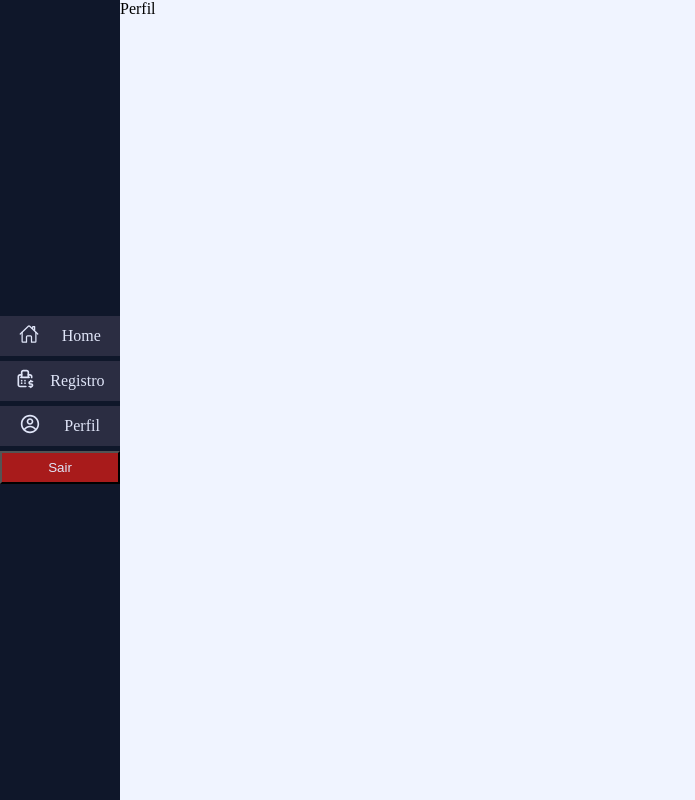
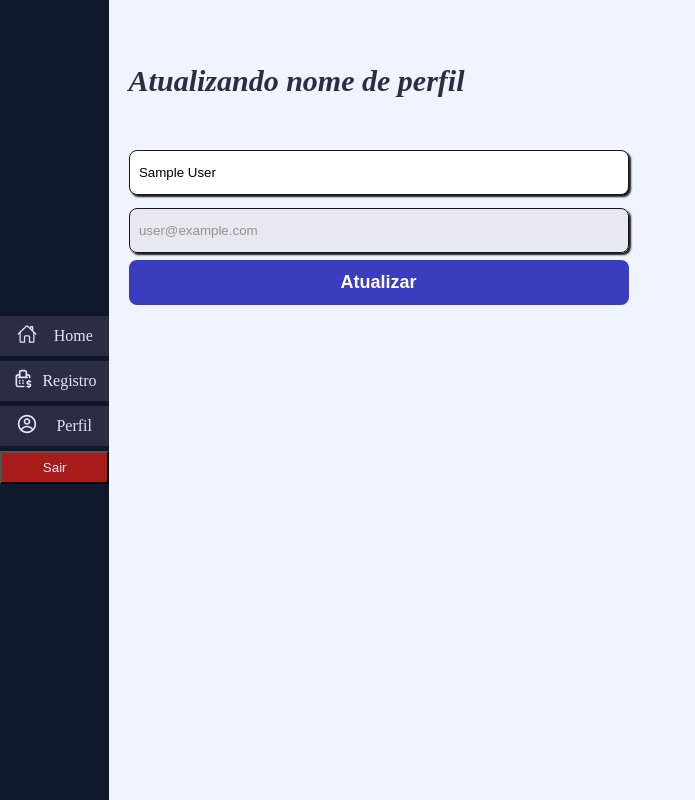
Before and after one commit to SamuelGomes-s/FinanceApp-Web, a React (Create React App) app: page /profile in a window 1280 px wide. Shown: the whole page, without its empty margins (0-695 px from the left). Built offline with nearby package versions, Linux system fonts and the light colour scheme; no server answers; sample sign-in values are in the browser's storage.

Commit message:
Criando atualização de perfil

```diff
--- a/src/components/Input/index.js
+++ b/src/components/Input/index.js
@@ -27,6 +27,11 @@ const InputStyled = styled.input`
     height: 45px;
     padding: 0 0.7em;
     border-radius: 8px;
+    &:disabled{
+        background-color:rgba(214, 214, 214, 0.4);
+        cursor: not-allowed;
+        color:rgb(146, 146, 146)
+    }
 `;
 
 const Error = styled.span`
--- a/src/contexts/AuthContext.js
+++ b/src/contexts/AuthContext.js
@@ -91,6 +91,7 @@ export default function AuthContextProvider({ children }) {
                 setLoadingAuth,
                 loadingUser,
                 LogOut,
+                setUser,
                 user
             }}
         >
--- a/src/pages/Profile/index.js
+++ b/src/pages/Profile/index.js
@@ -1,8 +1,66 @@
-export default function Profile(){
-    return(
-        <div>
+import { useContext, useEffect, useState } from "react";
+import { Button, Container, Content, ProfileInput, Title } from "./styles";
+import { AuthContext } from "../../contexts/AuthContext"
+import { toast } from "react-toastify";
+import { updateProfile } from "firebase/auth";
+import { auth } from "../../services/firebase/firebaseConnection";
 
-            Perfil
-        </div>
+export default function Profile() {
+    const { user, setUser } = useContext(AuthContext)
+    const [name, setName] = useState(user?.name || '')
+    const [email, setEmail] = useState(user?.email || '')
+
+    useEffect(() => {
+        setName(user?.name)
+        setEmail(user?.email)
+    }, [user])
+
+    async function handleNameUpdate(e) {
+        e.preventDefault()
+        if (email === user?.email) {
+            if (user.name === name) {
+                toast.warn("Não houve alterações no nome.")
+                return
+            }
+            if (!name.trim()) {
+                toast.warn("O nome não pode ficar em branco.")
+                return
+            }
+            try {
+                const currentUser = auth.currentUser
+                if (currentUser) {
+                    const response = await updateProfile(currentUser, {
+                        displayName: name,
+                    })
+                    setUser(prevUser => ({ ...prevUser, name }))
+                    toast.success("Nome alterado com sucesso.")
+                } else {
+                    toast.error("Usuario não está autenticado.")
+                }
+            } catch (error) {
+                console.log(error.message)
+                toast.error(error.message)
+            }
+        }
+    }
+
+    return (
+        <Container>
+            <Content>
+                <Title>Atualizando nome de perfil</Title>
+                <ProfileInput
+                    type="text"
+                    value={name}
+                    onChange={(e) => setName(e.target.value)}
+                />
+                <ProfileInput
+                    type="text"
+                    disabled
+                    value={email}
+                    onChange={(e) => setEmail(e.target.value)}
+                />
+                <Button onClick={handleNameUpdate} >Atualizar</Button>
+            </Content>
+        </Container>
     )
 }
--- /dev/null
+++ b/src/pages/Profile/styles.js
@@ -0,0 +1,81 @@
+import styled from "styled-components";
+
+const Container = styled.div`
+    width: 100%;
+    padding: 1.2em;
+    @media screen and (max-width: 700px) {
+        margin-left: 0;
+    }
+`;
+
+const Content = styled.div`
+    display: flex;
+    flex-direction: column;
+    width: 100%;
+    max-width:500px;
+    @media screen and (max-width: 700px) {
+        width: 80%;
+    }
+`;
+
+const ProfileInput = styled.input`
+    width: 100%;
+    border: 1px solid #171717;
+    box-shadow: 2px 2px 2px #171717;
+    outline: 0;
+    margin: 0.5em 0;
+    height: 45px;
+    padding: 0 0.7em;
+    border-radius: 8px;
+    &:disabled{
+        background-color:rgba(214, 214, 214, 0.4);
+        cursor: not-allowed;
+        color:rgb(146, 146, 146);
+        user-select: none;
+    }
+`;
+
+const Button = styled.button`
+    height: 45px;
+    background-color: #3b3dbf;
+    display: flex;
+    align-items:center;
+    justify-content: center;
+    color:#ffffff;
+    font-size: 18px;
+    font-weight: bold;
+    border: 0;
+    border-radius: 8px;
+    transition: ease-in-out 0.5s;
+    cursor: pointer;
+    &:hover{
+        background-color: #6567dd;
+    };
+    &:active{
+    transform: scale(0.95);
+    box-shadow: 6px 6px 6px  #171717;
+    background-color: #3b3dbf;
+    };
+    &:disabled{
+        background-color: #DDD;
+        color: #000;
+        cursor: not-allowed;
+    }
+`;
+
+const Title = styled.h2`
+    padding: 1.5em 0;
+    font-size: 30px;
+    font-weight: bold;
+    font-style: italic;
+    color:#2B2D42;
+    user-select: none;
+`;
+
+export {
+    Container,
+    Content,
+    ProfileInput,
+    Title,
+    Button
+}
```
